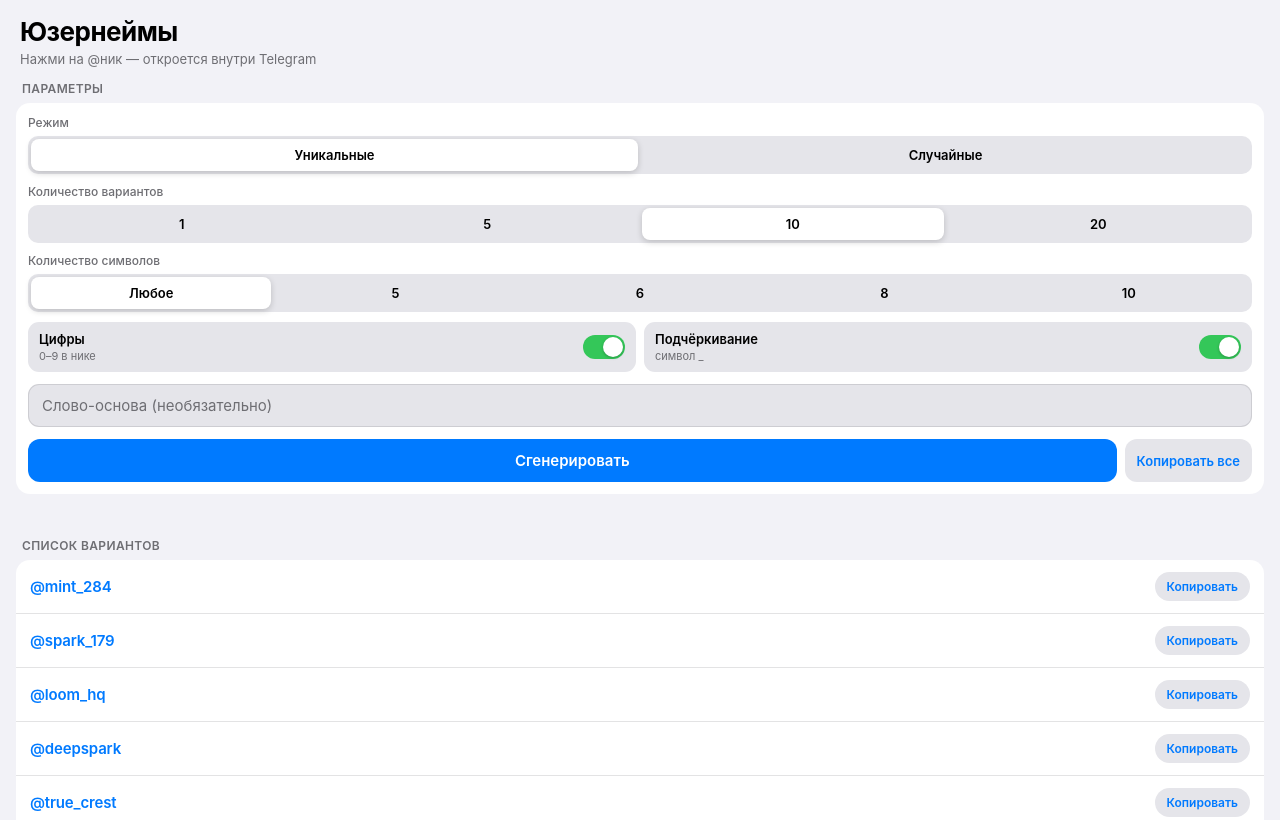
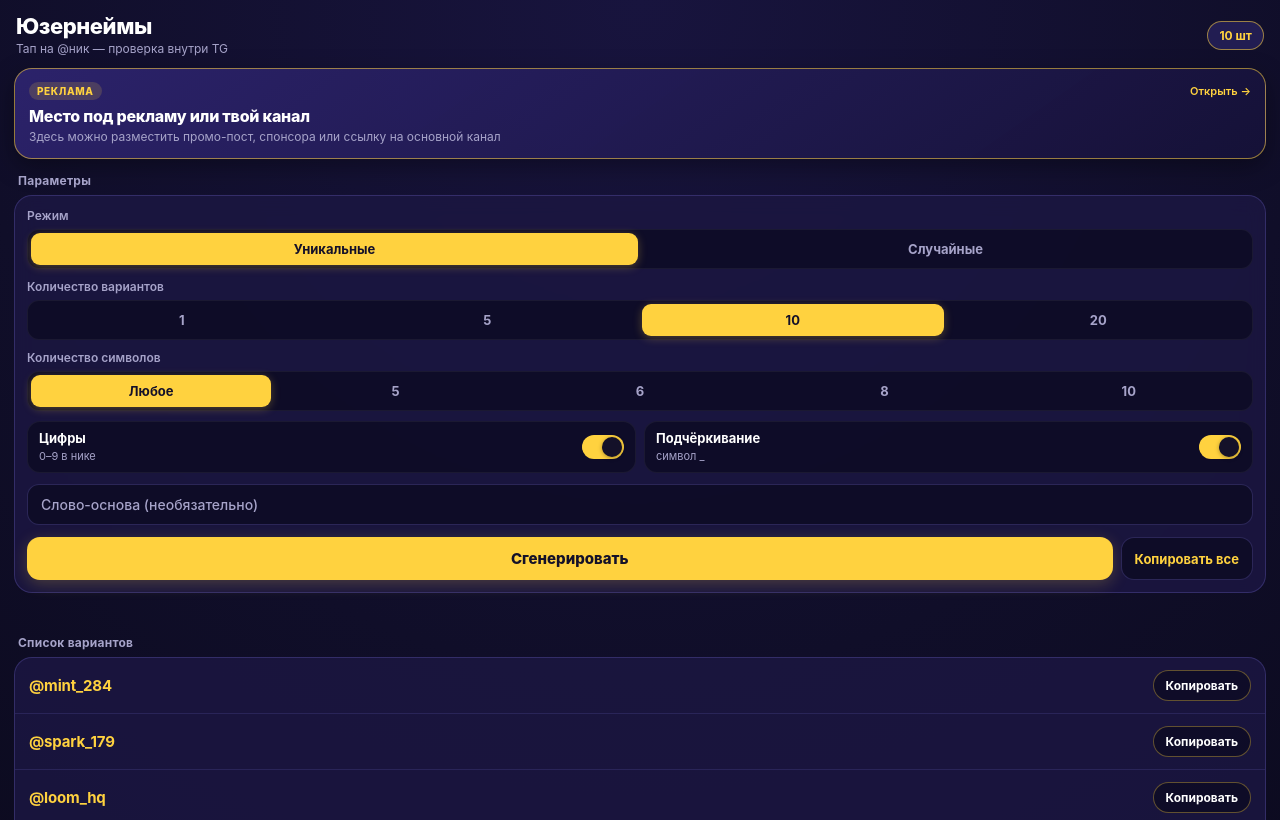
Before and after one commit to kovalev7777sanya-creator/nicup_app, a plain HTML site: page index.html in a window 1280 px wide. Shown: the top 820 px of the page. Drawn offline with Linux system fonts and the light colour scheme.

Commit message:
Update index.html

```diff
--- a/index.html
+++ b/index.html
@@ -7,33 +7,20 @@
   <script src="https://telegram.org/js/telegram-web-app.js"></script>
   <style>
     :root {
-      --bg-page: #000000;
-      --bg-card: #1c1c1e;
-      --bg-fill: #2c2c2e;
+      --bg-top: #18143e;
+      --bg-mid: #100e29;
+      --bg-bot: #090818;
+      --card-bg: rgba(27, 23, 66, 0.86);
+      --card-elevated: rgba(36, 31, 86, 0.92);
+      --fill-bg: rgba(12, 10, 32, 0.72);
+      --border-subtle: rgba(145, 134, 255, 0.22);
+      --border-gold: rgba(255, 210, 63, 0.55);
       --text-main: #ffffff;
-      --text-sec: #98989d;
-      --separator: rgba(84, 84, 88, 0.36);
-      --ios-blue: #0a84ff;
-      --ios-blue-active: #0066cc;
-      --ios-green: #30d158;
-      --ios-orange: #ff9f0a;
-      --ios-red: #ff453a;
-    }
-
-    @media (prefers-color-scheme: light) {
-      :root {
-        --bg-page: #f2f2f7;
-        --bg-card: #ffffff;
-        --bg-fill: #e5e5ea;
-        --text-main: #000000;
-        --text-sec: #6e6e73;
-        --separator: rgba(60, 60, 67, 0.14);
-        --ios-blue: #007aff;
-        --ios-blue-active: #005ecb;
-        --ios-green: #34c759;
-        --ios-orange: #ff9500;
-        --ios-red: #ff3b30;
-      }
+      --text-sec: #a6a3c9;
+      --gold: #ffd23f;
+      --gold-soft: rgba(255, 210, 63, 0.16);
+      --green: #34d399;
+      --green-soft: rgba(52, 211, 153, 0.16);
     }
 
     * {
@@ -43,51 +30,129 @@
 
     body {
       margin: 0;
-      padding: 16px 16px 36px;
-      font-family: -apple-system, BlinkMacSystemFont, "SF Pro Text", "SF Pro Display", "Segoe UI", Roboto, sans-serif;
-      background-color: var(--bg-page);
+      padding: 14px 14px 36px;
+      min-height: 100vh;
+      font-family: -apple-system, BlinkMacSystemFont, "SF Pro Display", "SF Pro Text", "Segoe UI", Roboto, sans-serif;
+      background: radial-gradient(circle at 50% 0%, var(--bg-top) 0%, var(--bg-mid) 48%, var(--bg-bot) 100%);
       color: var(--text-main);
       -webkit-font-smoothing: antialiased;
     }
 
-    .header {
-      margin-bottom: 14px;
-      padding: 0 4px;
+    .top-bar {
+      display: flex;
+      align-items: center;
+      justify-content: space-between;
+      gap: 10px;
+      margin-bottom: 12px;
+      padding: 0 2px;
     }
 
-    .title {
+    .brand-title {
       margin: 0;
-      font-size: 26px;
-      font-weight: 700;
+      font-size: 22px;
+      font-weight: 800;
       letter-spacing: -0.02em;
-      line-height: 1.2;
+      line-height: 1.15;
     }
 
-    .subtitle {
-      margin: 4px 0 0;
-      font-size: 13px;
+    .brand-sub {
+      margin: 2px 0 0;
+      font-size: 12px;
       color: var(--text-sec);
+    }
+
+    .gold-pill {
+      display: inline-flex;
+      align-items: center;
+      gap: 5px;
+      padding: 6px 11px;
+      border-radius: 999px;
+      background: var(--card-elevated);
+      border: 1px solid var(--border-gold);
+      color: var(--gold);
+      font-size: 12px;
+      font-weight: 700;
+      flex-shrink: 0;
+    }
+
+    /* Верхний рекламный блок в стиле карточки-баннера */
+    .ad-banner {
+      display: block;
+      text-decoration: none;
+      color: var(--text-main);
+      background: linear-gradient(145deg, rgba(46, 36, 112, 0.92), rgba(22, 18, 56, 0.95));
+      border: 1px solid var(--border-gold);
+      border-radius: 18px;
+      padding: 13px 14px;
+      margin-bottom: 14px;
+      box-shadow: 0 8px 24px rgba(0, 0, 0, 0.35);
+      transition: transform 0.12s ease, border-color 0.15s ease;
+      cursor: pointer;
+    }
+
+    .ad-banner:active {
+      transform: scale(0.985);
+    }
+
+    .ad-top {
+      display: flex;
+      align-items: center;
+      justify-content: space-between;
+      gap: 8px;
+      margin-bottom: 6px;
+    }
+
+    .ad-tag {
+      font-size: 10px;
+      font-weight: 800;
+      text-transform: uppercase;
+      letter-spacing: 0.06em;
+      padding: 3px 8px;
+      border-radius: 999px;
+      background: var(--gold-soft);
+      color: var(--gold);
+    }
+
+    .ad-link-hint {
+      font-size: 11px;
+      font-weight: 600;
+      color: var(--gold);
+    }
+
+    .ad-headline {
+      font-size: 16px;
+      font-weight: 800;
+      letter-spacing: -0.015em;
+      line-height: 1.25;
+    }
+
+    .ad-desc {
+      margin-top: 3px;
+      font-size: 12px;
+      color: var(--text-sec);
+      line-height: 1.35;
     }
 
     .section-label {
       font-size: 12px;
-      font-weight: 600;
-      text-transform: uppercase;
-      letter-spacing: 0.03em;
+      font-weight: 700;
+      letter-spacing: 0.02em;
       color: var(--text-sec);
-      margin: 0 0 7px 6px;
+      margin: 0 0 7px 4px;
     }
 
     .card {
-      background-color: var(--bg-card);
-      border-radius: 14px;
+      background: var(--card-bg);
+      border: 1px solid var(--border-subtle);
+      border-radius: 18px;
       padding: 12px;
-      margin-bottom: 16px;
+      margin-bottom: 14px;
+      backdrop-filter: blur(10px);
     }
 
     .field-label {
       font-size: 12px;
-      font-weight: 500;
+      font-weight: 600;
       color: var(--text-sec);
       margin: 10px 0 6px;
     }
@@ -99,9 +164,10 @@
     .seg-control {
       display: grid;
       gap: 4px;
-      background-color: var(--bg-fill);
+      background: var(--fill-bg);
       padding: 3px;
-      border-radius: 10px;
+      border-radius: 12px;
+      border: 1px solid rgba(255, 255, 255, 0.05);
     }
 
     .seg-modes {
@@ -120,14 +186,14 @@
       appearance: none;
       border: none;
       background: transparent;
-      color: var(--text-main);
+      color: var(--text-sec);
       font-family: inherit;
       font-size: 13px;
-      font-weight: 600;
+      font-weight: 700;
       padding: 8px 4px;
-      border-radius: 8px;
+      border-radius: 9px;
       cursor: pointer;
-      transition: transform 0.1s ease, background-color 0.15s ease, box-shadow 0.15s ease;
+      transition: transform 0.1s ease, background-color 0.15s ease, color 0.15s ease;
     }
 
     .seg-btn:active {
@@ -135,9 +201,9 @@
     }
 
     .seg-btn.active {
-      background-color: var(--bg-card);
-      color: var(--text-main);
-      box-shadow: 0 2px 6px rgba(0, 0, 0, 0.18);
+      background: var(--gold);
+      color: #141129;
+      box-shadow: 0 2px 10px rgba(255, 210, 63, 0.28);
     }
 
     .toggles-row {
@@ -153,16 +219,17 @@
       justify-content: space-between;
       gap: 8px;
       padding: 9px 11px;
-      border-radius: 11px;
-      background-color: var(--bg-fill);
+      border-radius: 13px;
+      background: var(--fill-bg);
+      border: 1px solid rgba(255, 255, 255, 0.05);
       cursor: pointer;
       user-select: none;
     }
 
     .toggle-title {
       font-size: 13px;
-      font-weight: 600;
-      line-height: 1.25;
+      font-weight: 700;
+      line-height: 1.2;
     }
 
     .toggle-sub {
@@ -187,7 +254,7 @@
     .switch-slider {
       position: absolute;
       inset: 0;
-      background-color: rgba(120, 120, 128, 0.36);
+      background-color: rgba(166, 163, 201, 0.28);
       border-radius: 999px;
       transition: background-color 0.2s ease;
     }
@@ -201,32 +268,34 @@
       top: 2px;
       background-color: #ffffff;
       border-radius: 50%;
-      box-shadow: 0 1px 3px rgba(0, 0, 0, 0.25);
+      box-shadow: 0 1px 4px rgba(0, 0, 0, 0.35);
       transition: transform 0.2s ease;
     }
 
     .ios-switch input:checked + .switch-slider {
-      background-color: var(--ios-green);
+      background-color: var(--gold);
     }
 
     .ios-switch input:checked + .switch-slider::before {
       transform: translateX(18px);
+      background-color: #141129;
     }
 
     .input-wrap {
-      margin-top: 12px;
+      margin-top: 11px;
     }
 
     .ios-input {
       width: 100%;
       appearance: none;
-      border: 1px solid var(--separator);
-      background-color: var(--bg-fill);
+      border: 1px solid var(--border-subtle);
+      background: var(--fill-bg);
       color: var(--text-main);
       font-family: inherit;
-      font-size: 15px;
+      font-size: 14px;
+      font-weight: 500;
       padding: 11px 13px;
-      border-radius: 11px;
+      border-radius: 12px;
       outline: none;
     }
 
@@ -235,7 +304,7 @@
     }
 
     .ios-input:focus {
-      border-color: var(--ios-blue);
+      border-color: var(--gold);
     }
 
     .btn-row {
@@ -248,32 +317,33 @@
     .main-btn {
       appearance: none;
       border: none;
-      background-color: var(--ios-blue);
-      color: #ffffff;
+      background: var(--gold);
+      color: #141129;
       font-family: inherit;
       font-size: 15px;
-      font-weight: 600;
+      font-weight: 800;
       padding: 12px 14px;
-      border-radius: 12px;
+      border-radius: 13px;
       cursor: pointer;
-      transition: transform 0.1s ease, background-color 0.15s ease;
+      box-shadow: 0 4px 16px rgba(255, 210, 63, 0.22);
+      transition: transform 0.1s ease, filter 0.15s ease;
     }
 
     .main-btn:active {
       transform: scale(0.97);
-      background-color: var(--ios-blue-active);
+      filter: brightness(0.95);
     }
 
     .ghost-btn {
       appearance: none;
-      border: none;
-      background-color: var(--bg-fill);
-      color: var(--ios-blue);
+      border: 1px solid var(--border-subtle);
+      background: var(--fill-bg);
+      color: var(--gold);
       font-family: inherit;
       font-size: 13px;
-      font-weight: 600;
-      padding: 12px 12px;
-      border-radius: 12px;
+      font-weight: 700;
+      padding: 12px 13px;
+      border-radius: 13px;
       cursor: pointer;
       transition: transform 0.1s ease, opacity 0.15s ease;
     }
@@ -285,16 +355,17 @@
 
     .toast-line {
       min-height: 20px;
-      padding: 0 6px;
+      padding: 0 4px;
       margin-bottom: 8px;
       font-size: 13px;
-      font-weight: 500;
-      color: var(--ios-green);
+      font-weight: 600;
+      color: var(--green);
     }
 
     .results-card {
-      background-color: var(--bg-card);
-      border-radius: 14px;
+      background: var(--card-bg);
+      border: 1px solid var(--border-subtle);
+      border-radius: 18px;
       overflow: hidden;
     }
 
@@ -304,7 +375,7 @@
       justify-content: space-between;
       gap: 10px;
       padding: 12px 14px;
-      border-bottom: 1px solid var(--separator);
+      border-bottom: 1px solid rgba(145, 134, 255, 0.14);
     }
 
     .nick-row:last-child {
@@ -312,7 +383,7 @@
     }
 
     .nick-row.is-copied {
-      background-color: rgba(48, 209, 88, 0.1);
+      background: var(--green-soft);
     }
 
     .nick-clickable {
@@ -324,9 +395,9 @@
       text-align: left;
       font-family: inherit;
       font-size: 15px;
-      font-weight: 600;
+      font-weight: 700;
       letter-spacing: -0.01em;
-      color: var(--ios-blue);
+      color: var(--gold);
       cursor: pointer;
       word-break: break-all;
     }
@@ -337,17 +408,17 @@
 
     .copy-btn {
       appearance: none;
-      border: none;
-      background-color: var(--bg-fill);
-      color: var(--ios-blue);
+      border: 1px solid rgba(255, 210, 63, 0.35);
+      background: var(--fill-bg);
+      color: var(--text-main);
       font-family: inherit;
       font-size: 12px;
-      font-weight: 600;
+      font-weight: 700;
       padding: 7px 12px;
       border-radius: 999px;
       cursor: pointer;
       flex-shrink: 0;
-      transition: transform 0.1s ease, background-color 0.15s ease, color 0.15s ease;
+      transition: transform 0.1s ease, background-color 0.15s ease, color 0.15s ease, border-color 0.15s ease;
     }
 
     .copy-btn:active {
@@ -355,113 +426,30 @@
     }
 
     .copy-btn.copied {
-      background-color: var(--ios-green);
-      color: #ffffff;
-    }
-
-    .modal-backdrop {
-      position: fixed;
-      inset: 0;
-      background: rgba(0, 0, 0, 0.55);
-      display: none;
-      align-items: center;
-      justify-content: center;
-      padding: 20px;
-      z-index: 100;
-    }
-
-    .modal-backdrop.open {
-      display: flex;
-    }
-
-    .modal-card {
-      width: 100%;
-      max-width: 340px;
-      background-color: var(--bg-card);
-      border-radius: 18px;
-      padding: 18px 16px 14px;
-      text-align: center;
-      border: 1px solid var(--separator);
-    }
-
-    .modal-status {
-      display: inline-block;
-      font-size: 12px;
-      font-weight: 700;
-      padding: 4px 10px;
-      border-radius: 999px;
-      margin-bottom: 10px;
-      background-color: var(--bg-fill);
-      color: var(--text-sec);
-    }
-
-    .modal-status.check {
-      background-color: rgba(255, 159, 10, 0.16);
-      color: var(--ios-orange);
-    }
-
-    .modal-nick {
-      font-size: 20px;
-      font-weight: 700;
-      margin-bottom: 6px;
-      word-break: break-all;
-    }
-
-    .modal-owner {
-      font-size: 13px;
-      color: var(--text-sec);
-      min-height: 20px;
-      margin-bottom: 16px;
-      word-break: break-word;
-    }
-
-    .modal-actions {
-      display: grid;
-      grid-template-columns: 1fr 1fr;
-      gap: 8px;
-    }
-
-    .modal-btn {
-      appearance: none;
-      border: none;
-      border-radius: 11px;
-      padding: 10px 12px;
-      font-family: inherit;
-      font-size: 13px;
-      font-weight: 600;
-      cursor: pointer;
-    }
-
-    .modal-btn.primary {
-      background-color: var(--ios-blue);
-      color: #ffffff;
-    }
-
-    .modal-btn.secondary {
-      background-color: var(--bg-fill);
-      color: var(--text-main);
-    }
-
-    .modal-close {
-      margin-top: 8px;
-      width: 100%;
-      appearance: none;
-      border: none;
-      background: transparent;
-      color: var(--text-sec);
-      font-family: inherit;
-      font-size: 13px;
-      font-weight: 600;
-      padding: 8px;
-      cursor: pointer;
+      background: var(--green);
+      border-color: var(--green);
+      color: #091712;
     }
   </style>
 </head>
 <body>
-  <div class="header">
-    <h1 class="title">Юзернеймы</h1>
-    <p class="subtitle">Нажми на @ник — откроется внутри Telegram</p>
+  <div class="top-bar">
+    <div>
+      <h1 class="brand-title">Юзернеймы</h1>
+      <p class="brand-sub">Тап на @ник — проверка внутри TG</p>
+    </div>
+    <div class="gold-pill" id="countBadge">10 шт</div>
   </div>
+
+  <!-- Рекламный блок вверху (поменяй текст и ссылку при необходимости) -->
+  <a class="ad-banner" id="adBanner" href="https://t.me/telegram">
+    <div class="ad-top">
+      <span class="ad-tag">Реклама</span>
+      <span class="ad-link-hint">Открыть →</span>
+    </div>
+    <div class="ad-headline" id="adTitle">Место под рекламу или твой канал</div>
+    <div class="ad-desc" id="adDesc">Здесь можно разместить промо-пост, спонсора или ссылку на основной канал</div>
+  </a>
 
   <div class="section-label">Параметры</div>
   <div class="card">
@@ -535,19 +523,6 @@
   <div class="section-label">Список вариантов</div>
   <div class="results-card" id="resultsList"></div>
 
-  <div class="modal-backdrop" id="modalBackdrop">
-    <div class="modal-card">
-      <div class="modal-status check" id="modalStatus">Проверка</div>
-      <div class="modal-nick" id="modalNick">@username</div>
-      <div class="modal-owner" id="modalOwner">Открытие внутри Telegram без браузера</div>
-      <div class="modal-actions">
-        <button type="button" class="modal-btn secondary" id="modalCopyBtn">Копировать</button>
-        <button type="button" class="modal-btn primary" id="modalOpenTgBtn">Открыть в TG</button>
-      </div>
-      <button type="button" class="modal-close" id="modalCloseBtn">Закрыть</button>
-    </div>
-  </div>
-
   <script>
     (function () {
       try {
@@ -557,13 +532,15 @@
           tg.expand();
         }
 
+        // Настройки рекламного блока
+        const AD_URL = "https://t.me/telegram";
+
         let mode = "unique";
         let count = 10;
         let targetLen = "auto";
         let useDigits = true;
         let useUnderscore = true;
         let generated = [];
-        let activeNick = "";
 
         const prefixes = [
           "pure", "dark", "neo", "zero", "void", "raw", "lost", "true",
@@ -588,6 +565,13 @@
 
         function randInt(min, max) {
           return Math.floor(Math.random() * (max - min + 1)) + min;
+        }
+
+        function getCharPool() {
+          const arr = letters.split("");
+          if (useDigits) arr.push.apply(arr, digits.split(""));
+          if (useUnderscore) arr.push("_");
+          return arr;
         }
 
         function fitLength(raw, desiredLen) {
@@ -623,13 +607,6 @@
             s = s.slice(0, pos) + pick(letters.split("")) + s.slice(pos + 1);
           }
           return s;
-        }
-
-        function getCharPool() {
-          const arr = letters.split("");
-          if (useDigits) arr.push.apply(arr, digits.split(""));
-          if (useUnderscore) arr.push("_");
-          return arr;
         }
 
         // Логика строки по ключевым словам сохранена без изменений
@@ -747,23 +724,22 @@
           }
         }
 
-        function openInsideTelegram(nick) {
-          const httpsUrl = "https://t.me/" + nick;
-          const tgSchemeUrl = "tg://resolve?domain=" + nick;
-
-          if (tg && typeof tg.openTelegramLink === "function") {
-            tg.openTelegramLink(httpsUrl);
+        function openInsideTelegram(url) {
+          if (tg && typeof tg.openTelegramLink === "function" && url.indexOf("https://t.me/") === 0) {
+            tg.openTelegramLink(url);
             return;
           }
-
-          window.location.href = tgSchemeUrl;
-        }
-
-        function closeModal() {
-          document.getElementById("modalBackdrop").classList.remove("open");
+          if (tg && typeof tg.openLink === "function") {
+            tg.openLink(url);
+            return;
+          }
+          window.open(url, "_blank", "noopener,noreferrer");
         }
 
         function renderList() {
+          const badge = document.getElementById("countBadge");
+          if (badge) badge.textContent = count + " шт";
+
           const baseInput = document.getElementById("baseWord");
           const customWord = baseInput ? baseInput.value.trim() : "";
           const uniqueSet = new Set();
@@ -791,7 +767,7 @@
             nickBtn.textContent = "@" + nick;
             nickBtn.addEventListener("click", function () {
               haptic();
-              openInsideTelegram(nick);
+              openInsideTelegram("https://t.me/" + nick);
             });
 
             const copyBtn = document.createElement("button");
@@ -819,6 +795,12 @@
             container.appendChild(row);
           });
         }
+
+        document.getElementById("adBanner").addEventListener("click", function (e) {
+          e.preventDefault();
+          haptic();
+          openInsideTelegram(AD_URL);
+        });
 
         document.querySelectorAll("#modeGroup .seg-btn").forEach(function (btn) {
           btn.addEventListener("click", function () {
@@ -883,24 +865,6 @@
           showToast("Скопировано списком (" + generated.length + ")");
         });
 
-        document.getElementById("modalCopyBtn").addEventListener("click", async function () {
-          if (!activeNick) return;
-          await writeClipboard("@" + activeNick);
-          haptic();
-          showToast("Скопировано @" + activeNick);
-        });
-
-        document.getElementById("modalOpenTgBtn").addEventListener("click", function () {
-          if (!activeNick) return;
-          haptic();
-          openInsideTelegram(activeNick);
-        });
-
-        document.getElementById("modalCloseBtn").addEventListener("click", closeModal);
-        document.getElementById("modalBackdrop").addEventListener("click", function (e) {
-          if (e.target && e.target.id === "modalBackdrop") closeModal();
-        });
-
         renderList();
       } catch (err) {
         document.body.innerHTML = "<div style='padding:20px;font-family:sans-serif;color:#fff;background:#111;'>Ошибка запуска: " + (err && err.message ? err.message : err) + "</div>";
```
